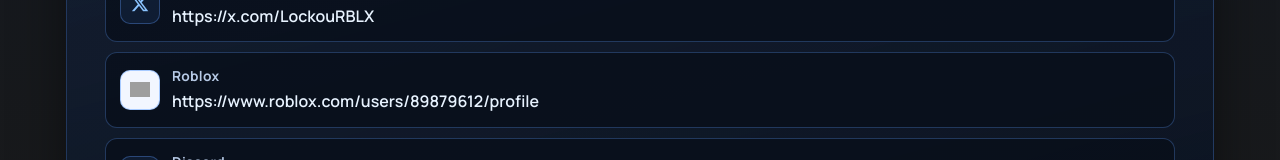
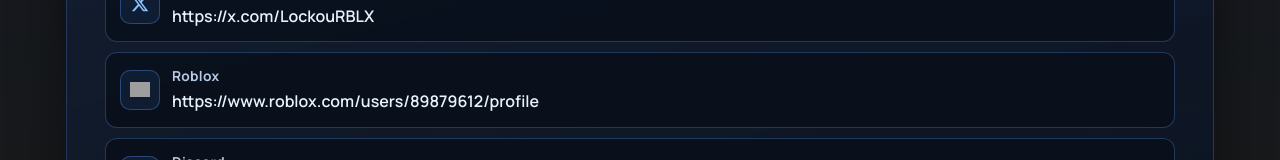
Before and after one commit to LockouDev/Lockou-Vercel, a React (Vite) app: page / in a window 1280 px wide. Shown: the part 1206-1366 px from the top of the page. Built offline with nearby package versions, Linux system fonts and the light colour scheme; grey boxes are pictures that could not be loaded.

Commit message:
feat: update Roblox contact icon styling and remove unused CSS class

```diff
--- a/src/App.jsx
+++ b/src/App.jsx
@@ -101,11 +101,11 @@
               </div>
             </li>
             <li>
-              <span className="contact-icon contact-icon--roblox" aria-hidden="true">
+              <span className="contact-icon" aria-hidden="true">
                 <img
                   width="50"
                   height="50"
-                  src="https://img.icons8.com/ios-filled/50/roblox.png"
+                  src="https://img.icons8.com/ios-filled/50/4ea9ff/roblox.png"
                   alt="roblox"
                   className="contact-icon-image"
                 />
--- a/src/styles.css
+++ b/src/styles.css
@@ -410,11 +410,6 @@
   object-fit: contain;
 }
 
-.contact-icon--roblox {
-  background: #f2f6ff;
-  border-color: rgba(130, 179, 255, 0.66);
-}
-
 .contact-content {
   display: grid;
   gap: 2px;
```
